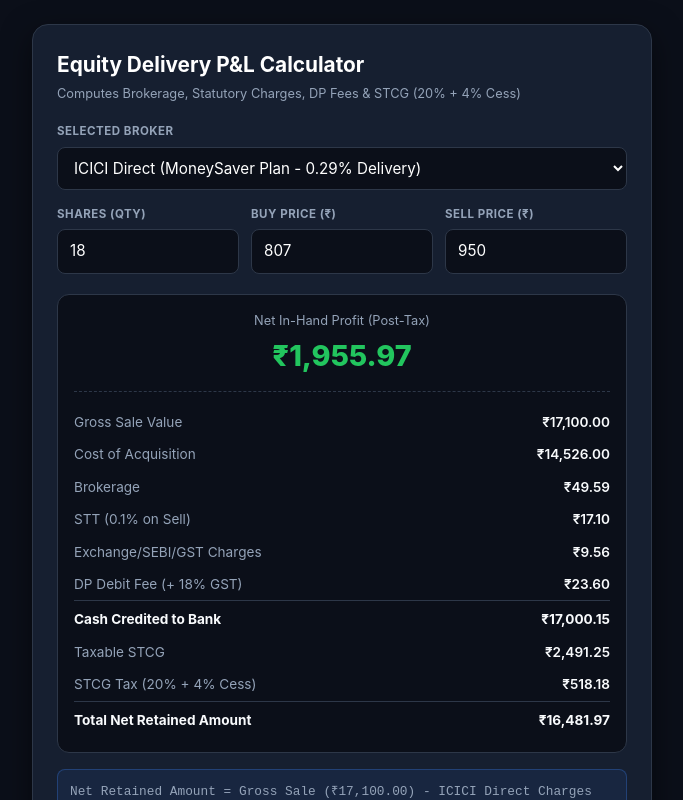
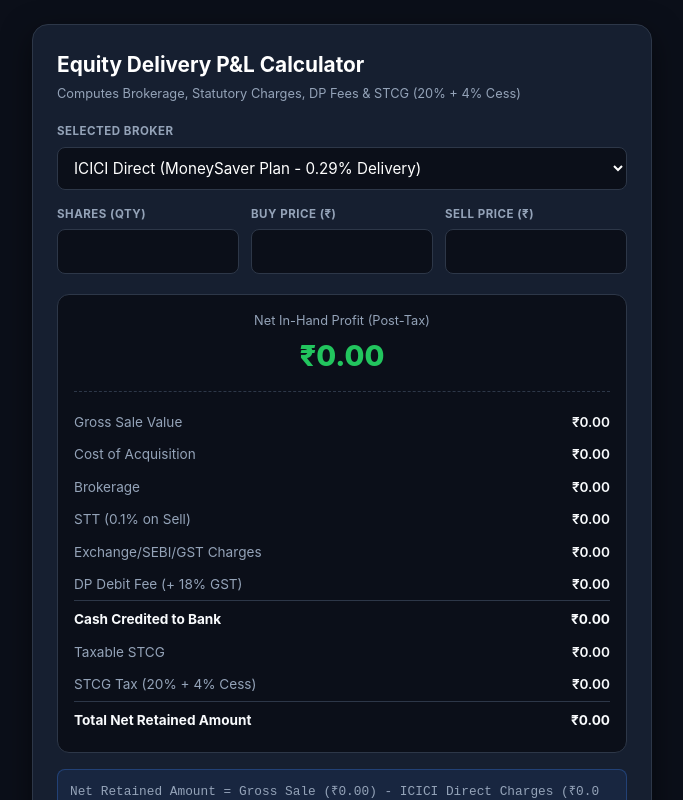
Before and after one commit to lazzyms/brokerage-compare, a Next.js app: page / in a window 1280 px wide. Shown: the top 800 px of the page, without its empty margins (298-981 px from the left). Built offline with nearby package versions, Linux system fonts and the light colour scheme.

Commit message:
Remove default values from qty, buyPrice, sellPrice inputs

```diff
--- a/app/page.tsx
+++ b/app/page.tsx
@@ -89,9 +89,9 @@ function computeForBroker(key: BrokerKey, qty: number, buyPrice: number, sellPri
 
 export default function Page() {
   const [broker, setBroker] = useState<BrokerKey>("icici")
-  const [qty, setQty] = useState("18")
-  const [buyPrice, setBuyPrice] = useState("807")
-  const [sellPrice, setSellPrice] = useState("950")
+  const [qty, setQty] = useState("")
+  const [buyPrice, setBuyPrice] = useState("")
+  const [sellPrice, setSellPrice] = useState("")
 
   const nQty = Number.parseFloat(qty) || 0
   const nBuy = Number.parseFloat(buyPrice) || 0
```
